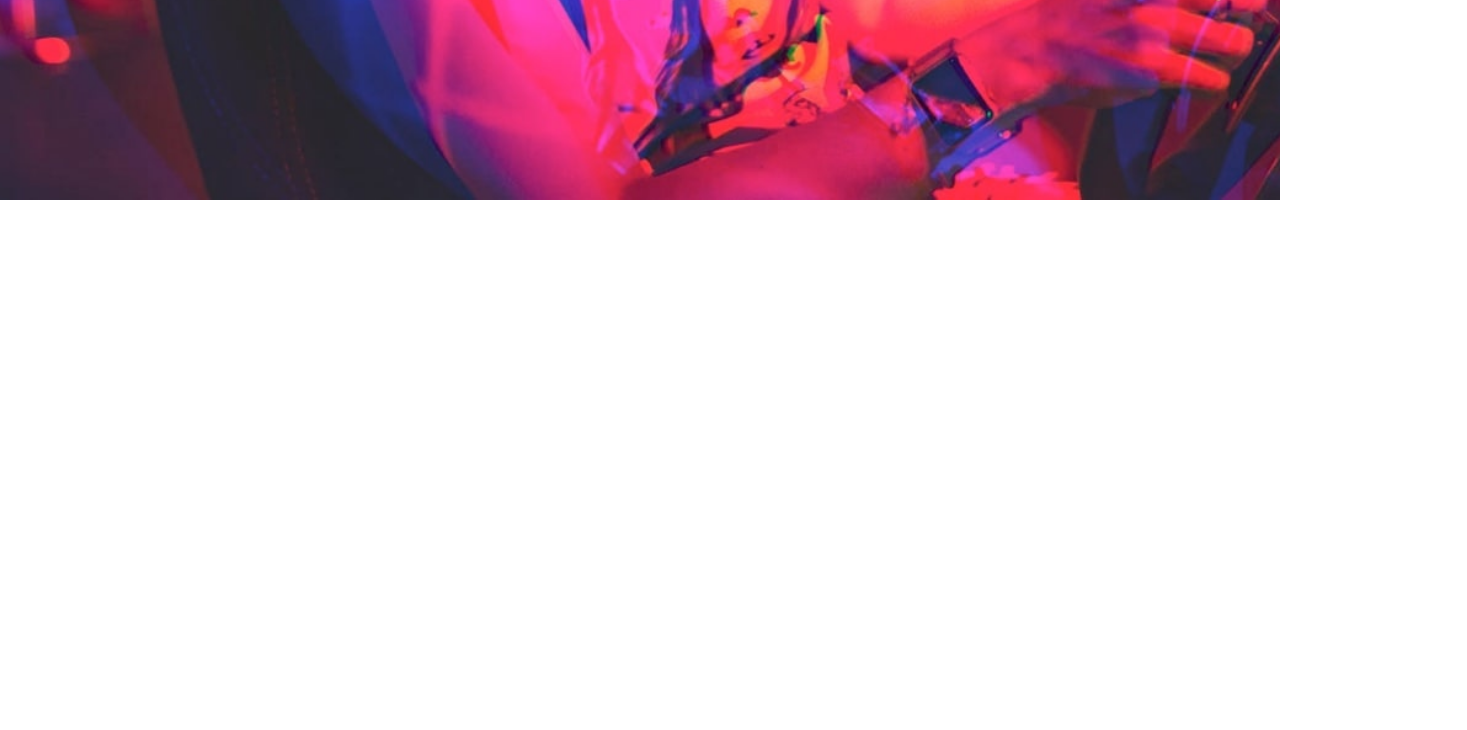
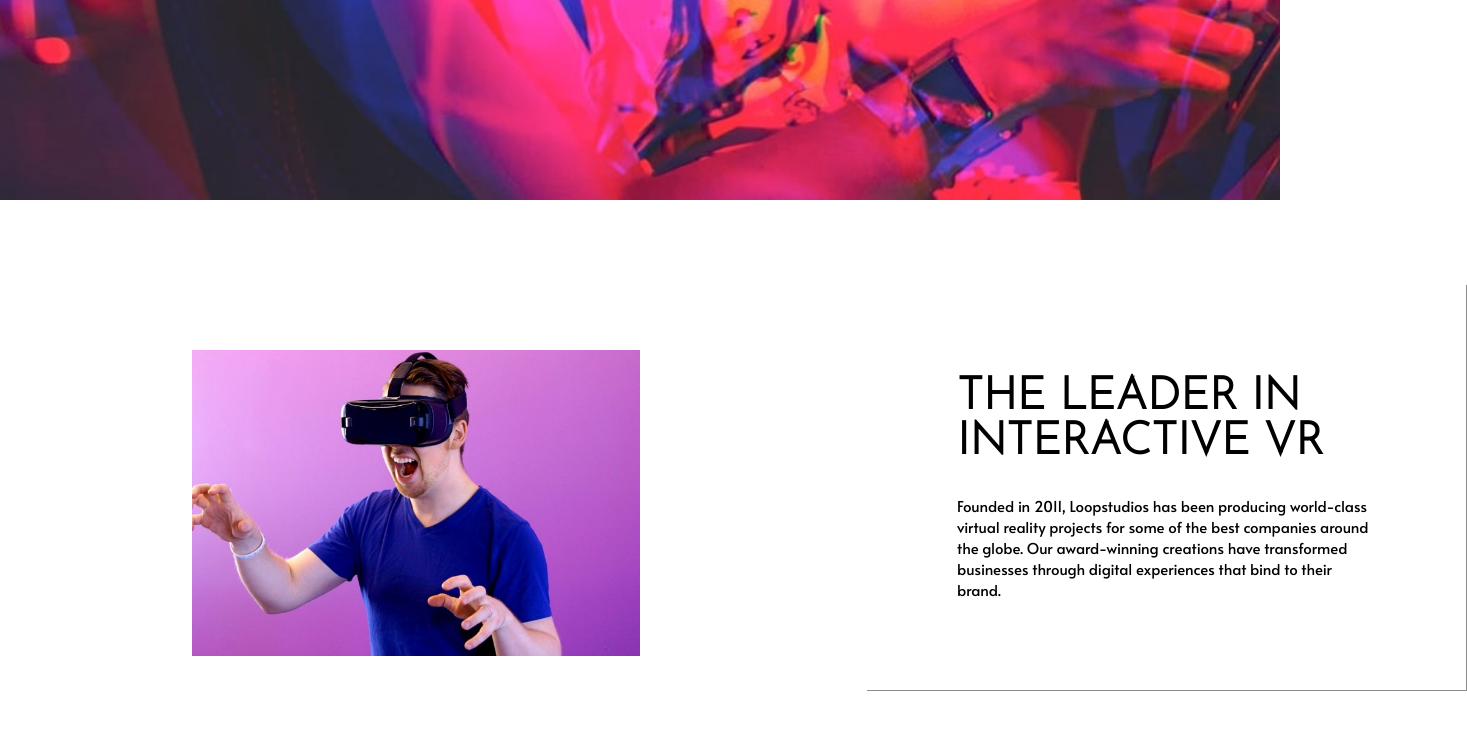
Before and after one commit to eduardo-takeo/loopstudios, a website: page index.html in a window 1280 px wide. Shown: the part 600-1330 px from the top of the page, 1467 px wide, since content can reach past the window. Before the commit the page ends 800 px from the top, so only its background shows below. Drawn offline with Linux system fonts and the light colour scheme.

Commit message:
Add Interactive section

```diff
--- a/index.html
+++ b/index.html
@@ -39,10 +39,22 @@
       </div>
     </section>
 
-    <!-- The leader in interactive VR Founded in 2011, Loopstudios has been producing
-    world-class virtual reality projects for some of the best companies around
-    the globe. Our award-winning creations have transformed businesses through
-    digital experiences that bind to their brand. Our creations See all Deep
+    <section class="interactive">
+      <div class="content">
+        <img src="/images/desktop/image-interactive.jpg" alt="Interactive" />
+        <div class="interactive-information">
+          <h1>The leader in interactive VR</h1>
+          <p>
+            Founded in 2011, Loopstudios has been producing world-class virtual
+            reality projects for some of the best companies around the globe.
+            Our award-winning creations have transformed businesses through
+            digital experiences that bind to their brand.
+          </p>
+        </div>
+      </div>
+    </section>
+
+    <!-- Our creations See all Deep
     earth Night arcade Soccer team VR The grid From up above VR Pocket borealis
     The curiosity Make it fisheye About Careers Events Products Support © 2021
     Loopstudios. All rights reserved.
--- a/style/style.scss
+++ b/style/style.scss
@@ -9,14 +9,14 @@
 :root {
   --white: hsl(0, 0%, 100%);
   --black: hsl(0, 0%, 0%);
-  --dark: hsl(0, 0%, 55%)
-  --darker: hsl(0, 0%, 41%)
+  --dark: hsl(0, 0%, 55%);
+  --darker: hsl(0, 0%, 41%);
 }
 
 html {
   font-size: 93.75%;
   font-weight: 400;
-  font-family: 'Alata', sans-serif;
+  font-family: "Alata", sans-serif;
 }
 
 a {
@@ -64,17 +64,40 @@ a {
     margin: 15rem 0;
     border: 2px solid var(--white);
 
-
     h1 {
       text-transform: uppercase;
       color: var(--white);
       font-size: 3.5rem;
-      font-family: 'Josefin Sans', sans-serif;
+      font-family: "Josefin Sans", sans-serif;
     }
   }
 }
 
+.interactive {
+  margin: 10rem 0;
 
+  img {
+    width: 50%;
+  }
+
+  &-information {
+    position: relative;
+    top: -25rem;
+    left: 45rem;
+    padding: 6rem;
+    width: 40rem;
+    background-color: var(--white);
+    border-bottom: 1px solid var(--dark);
+    border-right: 1px solid var(--dark);
+
+    h1 {
+      font-size: 3rem;
+      font-family: "Josefin Sans", sans-serif;
+      text-transform: uppercase;
+      margin-bottom: 30px;
+    }
+  }
+}
 
 // Media queries
 @media (max-width: 1080px) {
```
Also changed, not shown: style/style.css, 1 other file.
